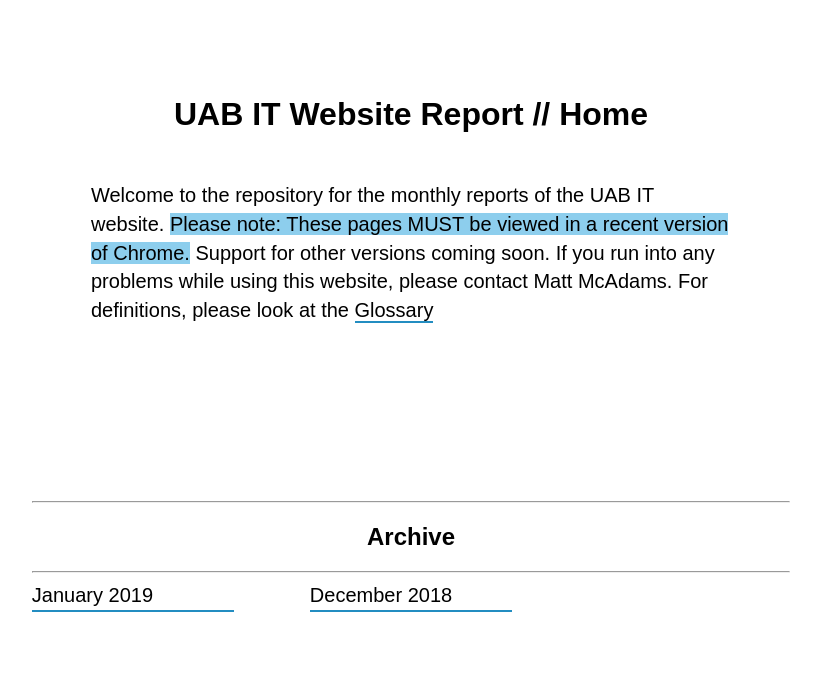
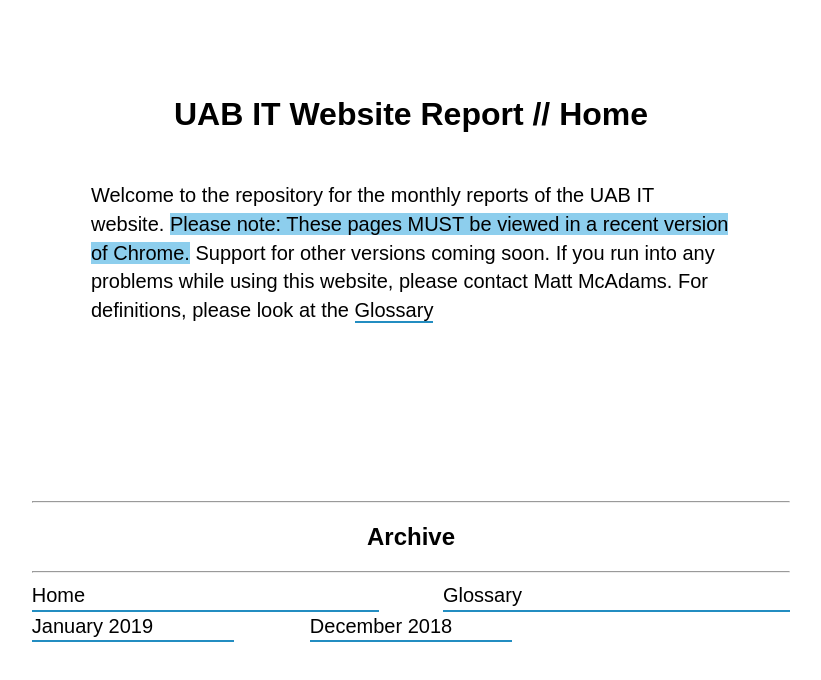
Before and after one commit to UAB-IT/reports, a plain HTML site: page index.html in a window 1280 px wide. Shown: the whole page, without its empty margins (229-1050 px from the left). Drawn offline with Linux system fonts and the light colour scheme.

Commit message:
Add files via upload

```diff
--- a/archive.html
+++ b/archive.html
@@ -1,6 +1,13 @@
 <style>
   .archive a{
     padding: 0.5rem 0.5rem 0.3rem;
+    text-align: center;
+  }
+  .menu{
+    grid-column: 1/4;
+    display: grid;
+    grid-template-columns: 1fr 1fr;
+    grid-column-gap: 4rem;
   }
 </style>
 <section class="grid">
@@ -8,6 +15,10 @@
     <hr style="margin-top: 4em;">
     <h2 style="text-align: center;">Archive</h2><hr>
   </div>
+  <div class="menu">
+    <a href="../">Home</a>
+    <a href="../glossary">Glossary</a>
+  </div>
   <a href="../archive/jan2019.html">January 2019</a>
   <a href="../archive/dec2018.html">December 2018</a>
 </section>
```
